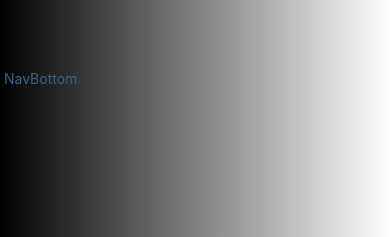
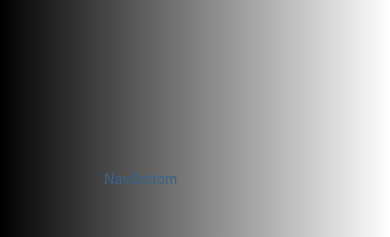
Before and after one commit to psteingh/LTRapp, a React Native app: screen / in a window 390 px wide. Shown: the part 198-435 px from the top of the page. Built offline with nearby package versions, Linux system fonts and the light colour scheme.

Commit message:
ltrapp03191253

```diff
--- a/home/navbottom.js
+++ b/home/navbottom.js
@@ -4,7 +4,7 @@ import Colors from '../constants/colors';
 
 function NavBottom() {
     return (
-        <View>
+        <View style={styles.navBottomContainer}>
             <Text style={styles.navBottomText}> NavBottom </Text>
         </View>
     );
@@ -13,6 +13,9 @@ function NavBottom() {
 export default NavBottom;
 
 const styles = StyleSheet.create({
+    navBottomContainer: {
+        margin: 100
+    },
     navBottomText: {
         color: Colors.primaryDblue
     }
```
